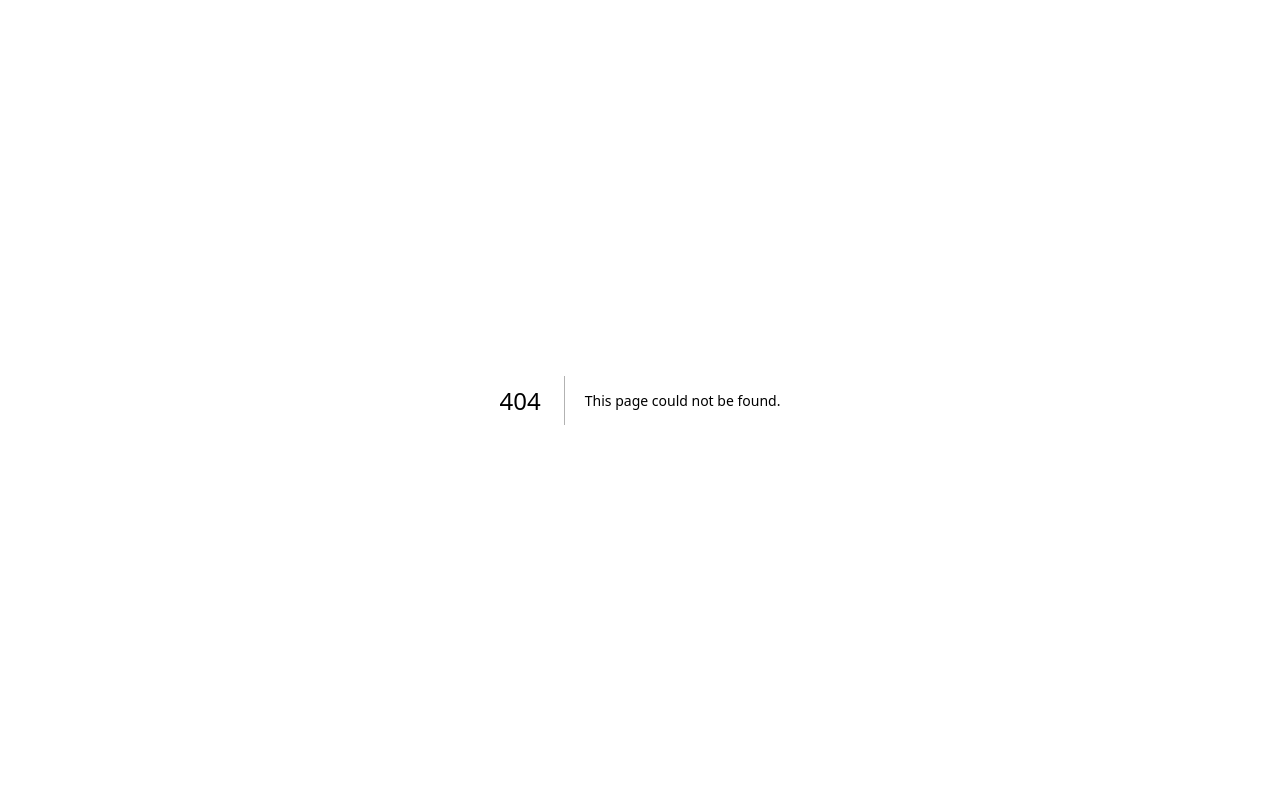
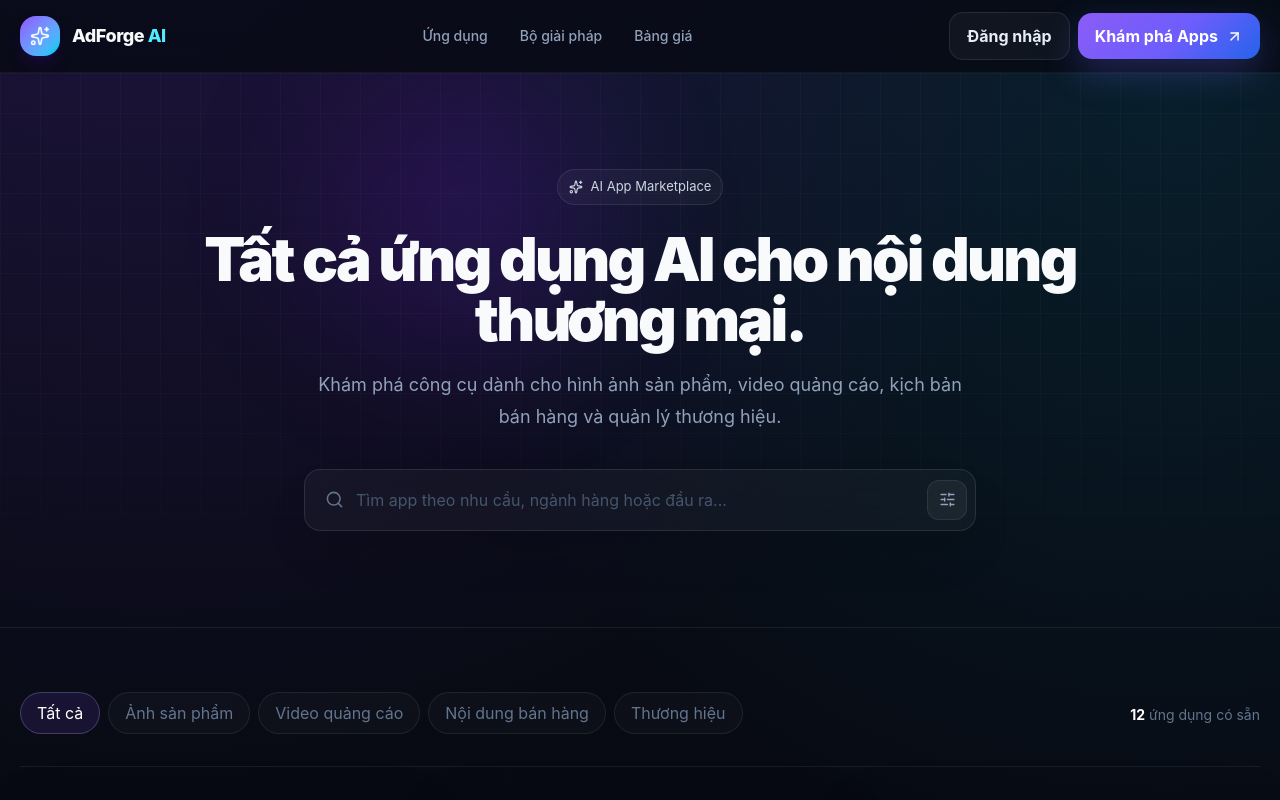
Before and after one commit to nhungnhungrosata-oss/flowapp, a Next.js app: page /apps in a window 1280 px wide. Before the commit this address had no page. Shown: the top 800 px of the page. Built offline with nearby package versions, Linux system fonts and the light colour scheme.

Commit message:
Add professional public AI apps catalog page

```diff
--- /dev/null
+++ b/src/app/apps/page.tsx
@@ -0,0 +1,77 @@
+import Link from "next/link";
+import { ArrowRight, Search, SlidersHorizontal, Sparkles } from "lucide-react";
+import { MarketingHeader } from "@/components/marketing/header";
+import { Footer } from "@/components/marketing/footer";
+import { AppCard } from "@/components/apps/app-card";
+import { appCatalog, appCategories, appCollections } from "@/lib/app-catalog";
+
+export default function AppsPage() {
+  return (
+    <main>
+      <MarketingHeader />
+
+      <section className="relative overflow-hidden border-b border-white/7 py-20 sm:py-24">
+        <div className="subtle-grid absolute inset-0" />
+        <div className="ambient-orb left-1/4 top-0 h-72 w-72 bg-violet-600/15" />
+        <div className="relative mx-auto max-w-7xl px-5 text-center">
+          <div className="pill border-violet-300/15 bg-violet-500/8 text-violet-100"><Sparkles size={14} /> AI App Marketplace</div>
+          <h1 className="mx-auto mt-6 max-w-4xl text-5xl font-black tracking-[-.045em] sm:text-6xl">Tất cả ứng dụng AI cho nội dung thương mại.</h1>
+          <p className="mx-auto mt-5 max-w-2xl text-lg leading-8 text-slate-400">Khám phá công cụ dành cho hình ảnh sản phẩm, video quảng cáo, kịch bản bán hàng và quản lý thương hiệu.</p>
+
+          <div className="mx-auto mt-9 flex max-w-2xl items-center rounded-2xl border border-white/10 bg-white/[.035] p-2 shadow-2xl shadow-black/20 backdrop-blur-xl">
+            <Search className="ml-3 text-slate-500" size={19} />
+            <input className="min-w-0 flex-1 bg-transparent px-3 py-2.5 text-sm text-white outline-none placeholder:text-slate-600" placeholder="Tìm app theo nhu cầu, ngành hàng hoặc đầu ra..." />
+            <button className="grid h-10 w-10 place-items-center rounded-xl border border-white/8 bg-white/5 text-slate-400"><SlidersHorizontal size={17} /></button>
+          </div>
+        </div>
+      </section>
+
+      <section className="mx-auto max-w-7xl px-5 py-16">
+        <div className="flex flex-col gap-6 border-b border-white/7 pb-7 lg:flex-row lg:items-center lg:justify-between">
+          <div className="flex gap-2 overflow-x-auto pb-1 scrollbar">
+            {appCategories.map((category, index) => (
+              <button key={category} className={`whitespace-nowrap rounded-full border px-4 py-2 text-sm font-medium ${index === 0 ? "border-violet-300/25 bg-violet-500/12 text-white" : "border-white/8 bg-white/[.025] text-slate-500 hover:text-white"}`}>
+                {category}
+              </button>
+            ))}
+          </div>
+          <p className="shrink-0 text-sm text-slate-500"><span className="font-bold text-white">{appCatalog.length}</span> ứng dụng có sẵn</p>
+        </div>
+
+        <div className="mt-9 grid gap-5 md:grid-cols-2 xl:grid-cols-3">
+          {appCatalog.map((app) => <AppCard key={app.slug} app={app} />)}
+        </div>
+      </section>
+
+      <section id="collections" className="border-y border-white/7 bg-white/[.012] py-20">
+        <div className="mx-auto max-w-7xl px-5">
+          <div className="flex flex-col gap-5 md:flex-row md:items-end md:justify-between">
+            <div className="max-w-2xl">
+              <p className="text-xs font-bold uppercase tracking-[.22em] text-cyan-300">Curated collections</p>
+              <h2 className="mt-4 text-4xl font-black tracking-[-.035em]">Bộ ứng dụng được thiết kế để làm việc cùng nhau.</h2>
+            </div>
+            <Link href="/dashboard" className="btn-secondary self-start md:self-auto">Mở Dashboard <ArrowRight size={17} /></Link>
+          </div>
+
+          <div className="mt-9 grid gap-5 lg:grid-cols-3">
+            {appCollections.map((collection) => {
+              const Icon = collection.icon;
+              return (
+                <div key={collection.title} className={`rounded-[26px] border border-white/8 bg-gradient-to-br ${collection.gradient} p-7`}>
+                  <span className="grid h-12 w-12 place-items-center rounded-2xl border border-white/10 bg-black/15"><Icon size={22} /></span>
+                  <h3 className="mt-7 text-xl font-extrabold">{collection.title}</h3>
+                  <p className="mt-3 text-sm leading-6 text-slate-400">{collection.description}</p>
+                  <div className="mt-6 flex flex-wrap gap-2">
+                    {collection.apps.map((app) => <span key={app} className="rounded-full border border-white/8 bg-white/[.035] px-3 py-1.5 text-xs text-slate-300">{app}</span>)}
+                  </div>
+                </div>
+              );
+            })}
+          </div>
+        </div>
+      </section>
+
+      <Footer />
+    </main>
+  );
+}
```
